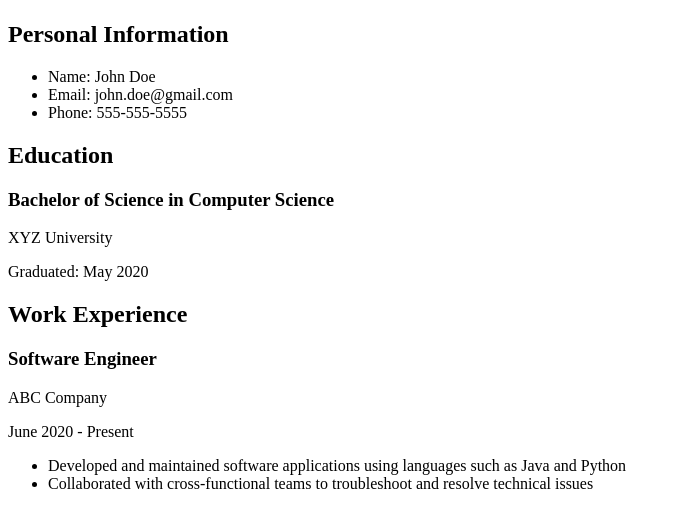
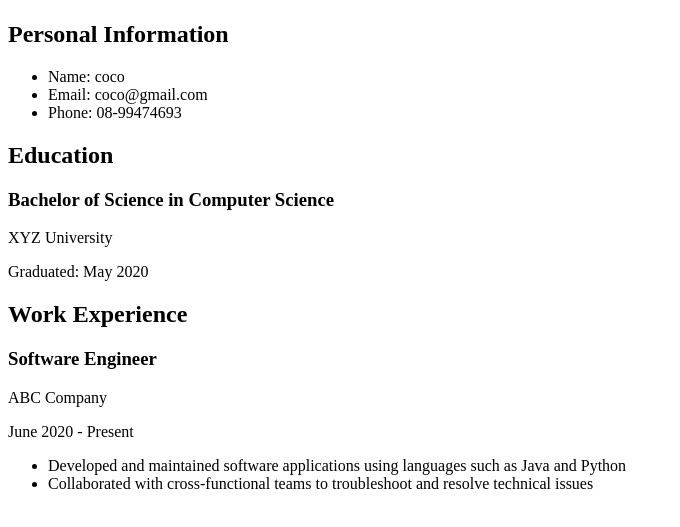
Before and after one commit to fangxin999/xin, a plain HTML site: page index.html in a window 1280 px wide. Shown: the part 59-586 px from the top of the page, without its empty margins (0-680 px from the left). Drawn offline with Linux system fonts and the light colour scheme.

Commit message:
Update index.html

```diff
--- a/index.html
+++ b/index.html
@@ -7,9 +7,9 @@
     <h1>My Resume</h1>
     <h2>Personal Information</h2>
     <ul>
-      <li>Name: John Doe</li>
-      <li>Email: john.doe@gmail.com</li>
-      <li>Phone: 555-555-5555</li>
+      <li>Name: coco</li>
+      <li>Email: coco@gmail.com</li>
+      <li>Phone: 08-99474693</li>
     </ul>
     <h2>Education</h2>
     <h3>Bachelor of Science in Computer Science</h3>
```
